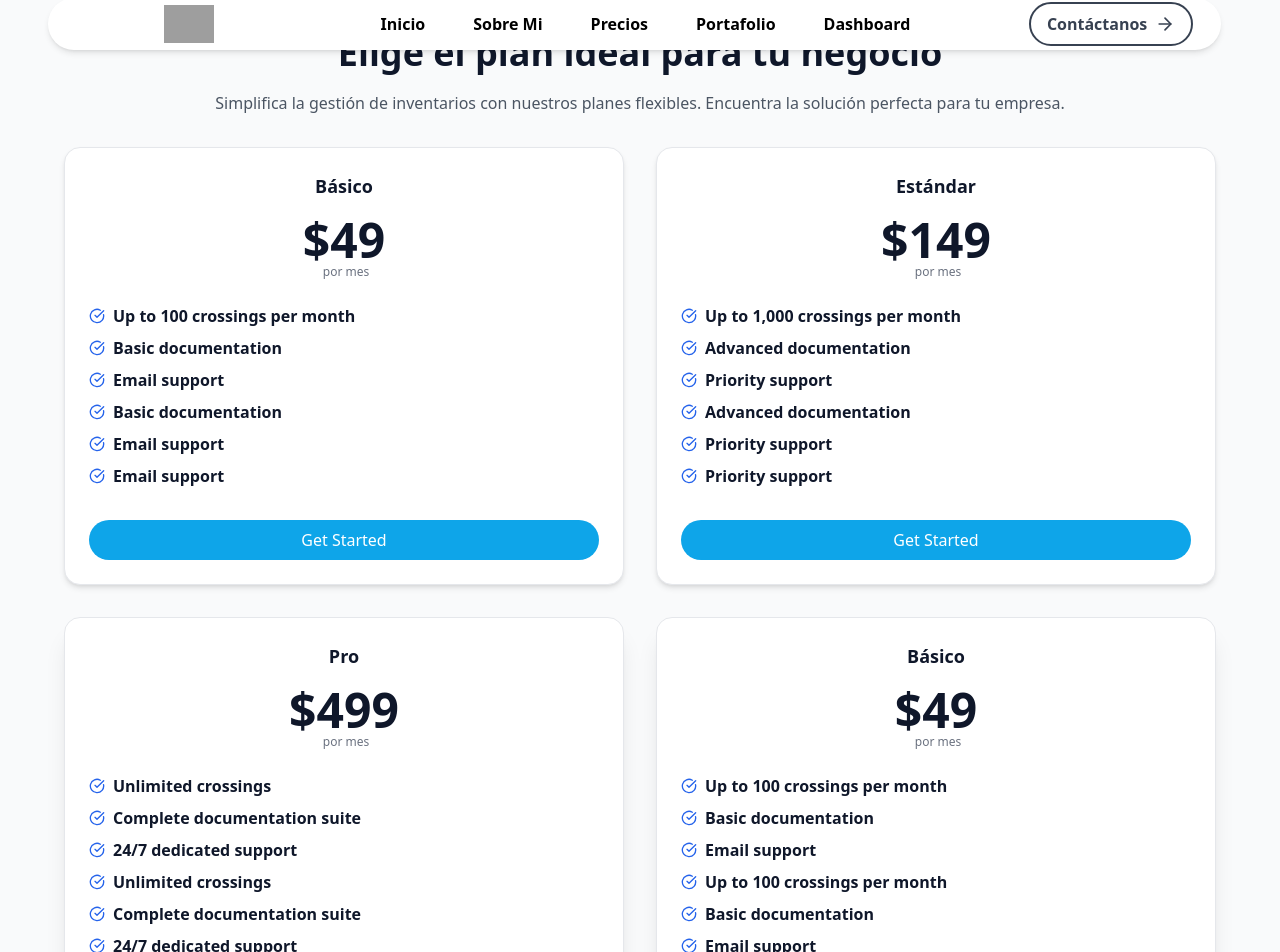
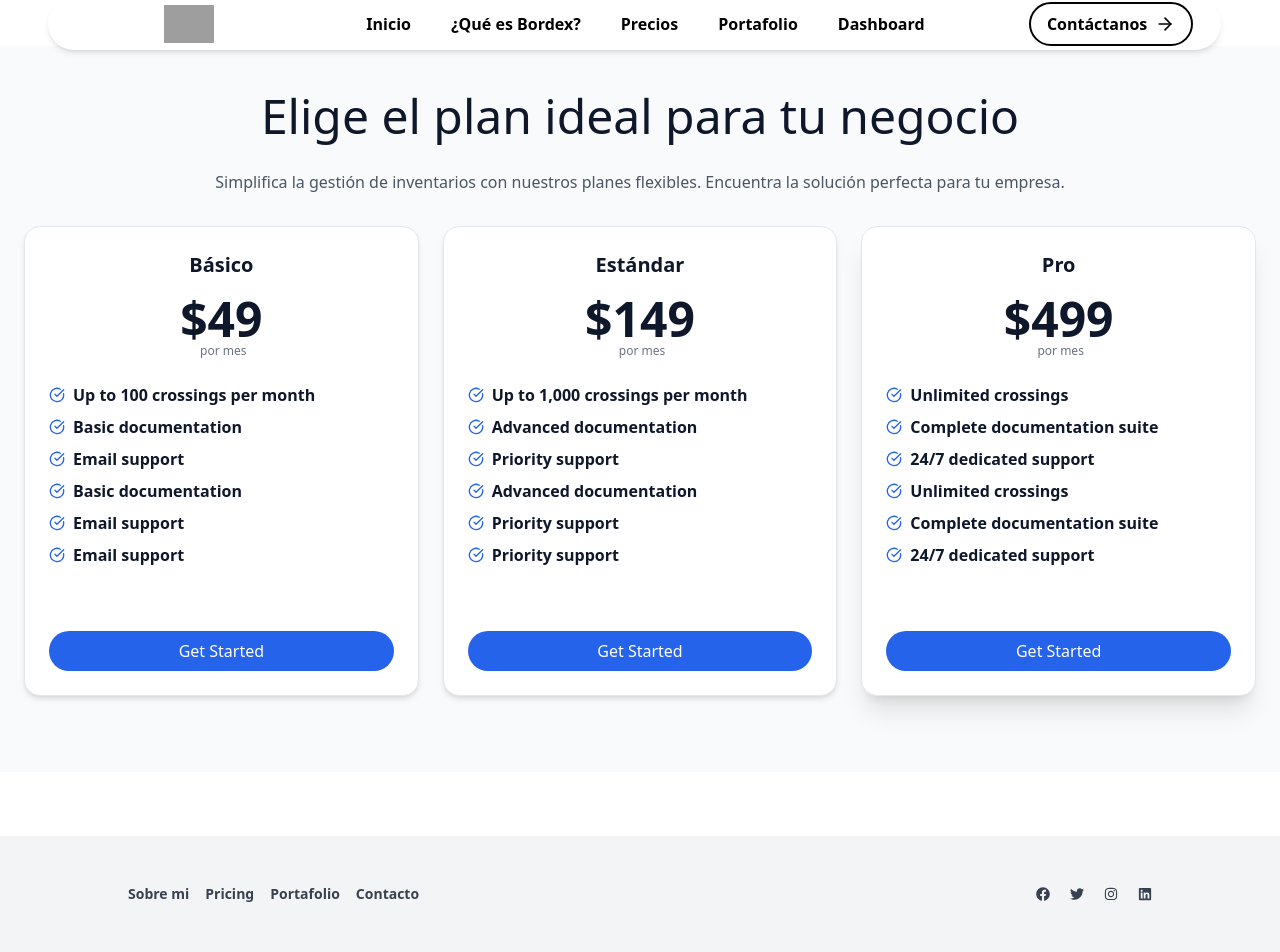
Before and after one commit to ReyMQ28/bordexpage, a Next.js app: page /pricing in a window 1280 px wide. Shown: the part 10-962 px from the top of the page. Built offline with nearby package versions, Linux system fonts and the light colour scheme; grey boxes are pictures that could not be loaded.

Commit message:
Se hacen correcciones de asana no2

```diff
--- a/src/app/layout.js
+++ b/src/app/layout.js
@@ -1,8 +1,8 @@
 import "./globals.css"
 
 export const metadata = {
-  title: "Bordex - Optimiza tus procesos con Bordex",
-  description: "Bordex la herramienta ideal para el control eficiente de inventarios.",
+  title: "Bordex",
+  description: "Optimiza tus procesos con Bordex la herramienta ideal para el control eficiente de inventarios.",
 }
 
 export default function RootLayout({ children }) {
--- a/src/app/page.js
+++ b/src/app/page.js
@@ -7,8 +7,7 @@ import Compañias from "../components/Compañias";
 import Pricing from "../components/Pricing";
 import MiddleSide from "../components/MiddleSide";
 
-
-import { ArrowRight, CheckCircle, Globe, Shield, Zap } from "lucide-react";
+// import { ArrowRight, CheckCircle, Globe, Shield, Zap } from "lucide-react";
 
 export default function Home() {
   return (
@@ -18,10 +17,10 @@ export default function Home() {
         <InfoSection />
         <Caracteristics />
         <HowToUSe />
+        <Pricing />
+        <MiddleSide />
         <Compañias />
-        <Pricing />
-       <MiddleSide />
-        <section className="w-full py-12 md:py-24 lg:py-32 xl:py-48">
+        {/* <section className="w-full py-12 md:py-24 lg:py-32 xl:py-48">
           <div className="container px-4 md:px-6">
             <div className="grid gap-6 lg:grid-cols-2 lg:gap-12 xl:grid-cols-2">
               <div className="flex flex-col justify-center space-y-4">
@@ -275,7 +274,7 @@ export default function Home() {
               </div>
             </div>
           </div>
-        </section>
+        </section> */}
       </main>
       <Footer />
     </div>
--- a/src/components/Compañias.jsx
+++ b/src/components/Compañias.jsx
@@ -4,7 +4,7 @@ import Image from "next/image";
 
 const Compañias = () => {
   return (
-    <div className="bg-white flex flex-wrap justify-around items-center p-4 sm:p-8 md:p-12">
+    <div className="flex flex-wrap justify-around items-center sm:p-8 md:p-2 mb-16 ">
       <Link href="https://example.com/link4">
         <Image
           src="https://i.postimg.cc/tCy5sPJB/UDD-negro.png"
--- a/src/components/Footer.jsx
+++ b/src/components/Footer.jsx
@@ -1,26 +1,42 @@
-
-import { FaFacebook, FaTwitter, FaInstagram, FaLinkedin } from 'react-icons/fa';
-import Link from 'next/link';
+import { FaFacebook, FaTwitter, FaInstagram, FaLinkedin } from "react-icons/fa";
+import Link from "next/link";
 
 const Footer = () => {
   return (
-        <footer className="bg-blue-50 p-4 md:px-32 md:py-12 text-sm">
+    <footer className="bg-gray-100 p-4 md:px-32 md:py-12 text-sm">
       <div className="flex flex-col md:flex-row justify-between items-center mb-16">
         <div className="flex flex-col md:flex-row space-y-4 md:space-y-0 md:space-x-4 font-[family-name:var(--font-quicksand)]">
-                    <Link href="/about" className="text-gray-700 font-semibold">Sobre mi</Link>
-                    <Link href="/blog" className="text-gray-700 font-semibold">Pricing</Link>
-                    <Link href="/gallery" className="text-gray-700 font-semibold">Portafolio</Link>
-                    <Link href="/contact" className="text-gray-700 font-semibold">Contacto</Link>
+          <Link href="/about" className="text-gray-700 font-semibold">
+            Sobre mi
+          </Link>
+          <Link href="/blog" className="text-gray-700 font-semibold">
+            Pricing
+          </Link>
+          <Link href="/gallery" className="text-gray-700 font-semibold">
+            Portafolio
+          </Link>
+          <Link href="/contact" className="text-gray-700 font-semibold">
+            Contacto
+          </Link>
         </div>
         <div className="flex space-x-5 mt-4 md:mt-0">
-                    <Link href="https://facebook.com" className="text-gray-700"><FaFacebook /></Link>
-                    <Link href="https://twitter.com" className="text-gray-700"><FaTwitter /></Link>
-                    <Link href="https://instagram.com" className="text-gray-700"><FaInstagram /></Link>
-                    <Link href="https://linkedin.com" className="text-gray-700"><FaLinkedin /></Link>
+          <Link href="https://facebook.com" className="text-gray-700">
+            <FaFacebook />
+          </Link>
+          <Link href="https://twitter.com" className="text-gray-700">
+            <FaTwitter />
+          </Link>
+          <Link href="https://instagram.com" className="text-gray-700">
+            <FaInstagram />
+          </Link>
+          <Link href="https://linkedin.com" className="text-gray-700">
+            <FaLinkedin />
+          </Link>
         </div>
       </div>
-            <div className="text-center b-12 text-gray-400">
-                &copy; 2025 Desarrollado por WONLY. Todos los derechos reservados.
+      <div className="text-center b-12 font-semibold text-gray-400">
+        &copy; 2025 Desarrollado por <Link className="font-bold font-sans" href={""}>SevenTwo</Link>. Todos los
+        derechos reservados.
       </div>
     </footer>
   );
--- a/src/components/Header.jsx
+++ b/src/components/Header.jsx
@@ -51,26 +51,29 @@ function Header() {
         </Link>
       </div>
       <nav
-        className={`hidden md:flex space-x-8 ml-12 ${isScrolled ? " " : ""}`}
+        className={`hidden md:flex space-x-6 ml-12 ${isScrolled ? " " : ""}`}
       >
-        <Link href="/" className="hover:text-sky-500 font-semibold px-2">
+        <Link href="/" className="hover:text-blue-600 font-semibold px-2">
           Inicio
         </Link>
-        <Link href="" className="hover:text-sky-600 font-semibold px-2">
-          Sobre Mi
+        <Link href="" className="hover:text-blue-600 font-semibold px-2">
+          ¿Qué es Bordex?
         </Link>
-        <Link href="/pricing" className="hover:text-sky-600 font-semibold px-2">
+        <Link
+          href="/pricing"
+          className="hover:text-blue-600 font-semibold px-2"
+        >
           Precios
         </Link>
-        <Link href="" className="hover:text-sky-600 font-semibold px-2">
+        <Link href="" className="hover:text-blue-600 font-semibold px-2">
           Portafolio
         </Link>
-        <Link href="" className="hover:text-sky-600 font-semibold px-2">
+        <Link href="" className="hover:text-blue-600 font-semibold px-2">
           Dashboard
         </Link>
       </nav>
       <div className="hidden md:flex space-x-4 mr-6 font-semibold">
-        <button className="rounded-full px-4 py-2 flex items-center justify-center gap-2 flex-rows border-2 border-gray-700 text-gray-700 hover:bg-sky-500 hover:text-white">
+        <button className="rounded-full px-4 py-2 flex items-center justify-center gap-2 flex-rows border-2 border-black  hover:bg-blue-600 hover:text-white hover:border-transparent">
           <Link href={`/contactanos`}>Contáctanos</Link>
           <ArrowRight className="h-5 w-5" />
         </button>
@@ -107,13 +110,7 @@ function Header() {
             >
               Blog
             </Link>
-            <Link
-              href={`/unete`}
-              className="text-gray-700 hover:text-gray-900 font-semibold"
-              onClick={closeMenu}
-            >
-              Únase a Nosotros
-            </Link>
+
             <Link
               href={`/contactanos`}
               className="text-gray-700 hover:text-gray-900 font-semibold"
--- a/src/components/HowToUse.jsx
+++ b/src/components/HowToUse.jsx
@@ -23,7 +23,7 @@ const steps = [
 
 export default function HowToUse() {
   return (
-    <section className="w-full py-12 md:py-24 lg:py-16 bg-white">
+    <section className="w-full py-12 md:py-16 lg:py-14 bg-white">
       <div className="container px-4 md:px-6">
         <div className="flex flex-col items-center justify-center space-y-4 text-center">
           <div className="space-y-2 max-w-[800px]">
--- a/src/components/InfoSection.jsx
+++ b/src/components/InfoSection.jsx
@@ -16,7 +16,7 @@ function InfoSection() {
           height={640}
         />
 
-        <div className="absolute inset-0 bg-sky-400/30"></div>
+        <div className="absolute inset-0 bg-blue-700/30"></div>
         <div className="flex flex-col items-center justify-center absolute inset-0 mx-44">
           <BotonLeerMas />
           <h1 className="text-7xl md:text-7xl font text-center font-semibold text-white mb-6">
@@ -26,11 +26,11 @@ function InfoSection() {
             Optimiza tus procesos con Bordex, la herramienta ideal para el
             control eficiente de inventarios.
           </h2>
-          <div className="flex gap-5 mt-6 w-auto   ">
-            <button className="bg-sky-600 hover:bg-sky-700 text-white px-8 py-2 rounded-lg">
+          <div className="flex gap-4 mt-6 w-auto">
+            <button className="bg-blue-600 hover:bg-blue-500 text-white px-8 py-2 rounded-lg">
               Explorar Funciones
             </button>
-            <button className="flex flex-row items-center justify-center text-white py-3 rounded-lg hover:bg-white/10 px-3">
+            <button className="flex flex-row items-center justify-center text-white py-2 px-8 rounded-lg hover:bg-white/10 ">
               <p className="font-bold">Conoce Más </p>{" "}
               <ArrowRight className="w-4 h-4 ml-1 text-white font-extrabold transition-transform duration-300 hover:translate-x-1" />{" "}
             </button>
--- a/src/components/MiddleSide.jsx
+++ b/src/components/MiddleSide.jsx
@@ -8,23 +8,23 @@ import Image from "next/image";
 
 const MiddleSide = () => {
   return (
-    <div className=" bg-gray-50">
+    <div className=" bg-gray-50 mx-auto">
       {/* MiddleSide */}
-      <div>
+      <div className="">
         <div className="w-full grid grid-cols-4 max-w-[1200px] gap-4 mx-auto bg-white">
-          <button className="flex flex-row justify-center items-center gap-2 bg-sky-500 text-white py-3 rounded-lg hover:bg-sky-100 hover:text-blue-400">
+          <button className="flex flex-row justify-center items-center gap-2 bg-blue-600 text-white py-3 rounded-lg hover:bg-blue-500/10 hover:text-blue-400">
             <HiOutlineUsers className="text-xl" />{" "}
             <p className="font-semibold text-lg">Team Scheduling </p>
           </button>
-          <button className="flex flex-row justify-center items-center gap-2 py-3 rounded-lg hover:bg-sky-100 hover:text-blue-400">
+          <button className="flex flex-row justify-center items-center gap-2 py-3 rounded-lg hover:bg-blue-500/10 hover:text-blue-400">
             <RiBankLine className="text-xl" />{" "}
             <p className="font-semibold text-lg">Payments </p>
           </button>
-          <button className="flex flex-row justify-center items-center gap-2 py-3 rounded-lg hover:bg-sky-100 hover:text-blue-400">
+          <button className="flex flex-row justify-center items-center gap-2 py-3 rounded-lg hover:bg-blue-500/10 hover:text-blue-400">
             <TbDeviceDesktopCode className="text-xl" />{" "}
             <p className="font-semibold text-lg">Embedding </p>
           </button>
-          <button className="flex flex-row justify-center items-center gap-2 py-3 rounded-lg hover:bg-sky-100 hover:text-blue-400">
+          <button className="flex flex-row justify-center items-center gap-2 py-3 rounded-lg hover:bg-blue-500/10 hover:text-blue-400">
             <LuNetwork className="text-xl" />{" "}
             <p className="font-semibold text-lg">Workflows</p>
           </button>
@@ -74,7 +74,7 @@ const MiddleSide = () => {
           </div>
           <button
             variant="secondary"
-            className="mt-8 bg-sky-500 text-white rounded-full w-32 p-3 px-auto hover:bg-sky-600 "
+            className="mt-8 bg-blue-600 text-white rounded-full w-32 p-3 px-auto hover:bg-sky-600 "
           >
             Learn More
           </button>
--- a/src/components/Pricing.jsx
+++ b/src/components/Pricing.jsx
@@ -4,12 +4,12 @@ function Pricing() {
   return (
     <section
       id="pricing"
-      className="w-full py-12 md:py-20 lg:py-10 mb-12 bg-gray-50"
+      className="w-full flex flex-col items-center py-12 md:py-20 lg:py-10 mb-16 mt-14 justify-center bg-gray-50"
     >
       <div className="container px-4 mb-1 md:px-6">
         <div className="flex flex-col items-center justify-center space-y-4 text-center">
           <div className="">
-            <h2 className="text-4xl mb-4 text-slate-900 font-semibold md:text-4xl/tight">
+            <h2 className="text-5xl mb-6 text-slate-900 font-medium md:text-5xl/tight">
               Elige el plan ideal para tu negocio
             </h2>
             <p className="inline-block rounded-lg px-3 mb-8 text-md text-gray-600">
@@ -19,18 +19,18 @@ function Pricing() {
           </div>
         </div>
 
-        <div className="mx-auto grid max-w-6xl mb-8 grid-cols-1 sm:grid-cols-2 lg:grid-cols-2 gap-8">
+        <div className="lg:mx-auto lg:grid lg:max-w-7xl lg:mb-8 grid-cols-1 sm:grid-cols-2 lg:grid-cols-3 gap-6">
           {/* Recuadro 1 */}
-          <div className="flex flex-col justify-between rounded-2xl bg-white border border-gray-200 p-6 shadow-md hover:border-sky-900 hover:bg-blue-500/10">
+          <div className="flex flex-col justify-around rounded-2xl h-12/12 bg-white border border-gray-200 p-6 shadow-md hover:border-sky-900 hover:bg-blue-500/10 select-none">
             <div className="flex flex-col text-slate-900">
               <div className="space-y-2">
-                <h3 className="text-lg text-center font-semibold">Básico</h3>
+                <h3 className="text-xl text-center font-semibold">Básico</h3>
               </div>
               <div className="mt-4 flex flex-col items-center">
                 <span className="text-5xl font-bold">$49</span>
                 <span className="ml-1 text-xs text-gray-500">por mes</span>
               </div>
-              <ul className="mt-6 space-y-2 font-semibold">
+              <ul className="mt-6 space-y-2 font-semibold mb-8">
                 <li className="flex items-center gap-2">
                   <CheckCircle className="h-4 w-4 text-blue-600" />
                   <span>Up to 100 crossings per month</span>
@@ -58,21 +58,21 @@ function Pricing() {
               </ul>
             </div>
 
-            <button className="mt-8 bg-sky-500 text-white rounded-full w-auto py-2 hover:bg-sky-600">
+            <button className="mt-8 bg-blue-600 text-white rounded-full w-auto py-2 hover:bg-blue-500">
               Get Started
             </button>
           </div>
           {/* Recuadro 2 */}
-          <div className="flex flex-col justify-between rounded-2xl bg-white border border-gray-200 p-6 shadow-md hover:border-sky-900 hover:bg-blue-500/10">
+          <div className="flex flex-col justify-around rounded-2xl h-12/12 bg-white border border-gray-200 p-6 shadow-md hover:border-sky-900 hover:bg-blue-500/10 select-none">
             <div className="flex flex-col text-slate-900">
               <div className="space-y-2">
-                <h3 className="text-lg text-center font-semibold ">Estándar</h3>
+                <h3 className="text-xl text-center font-semibold ">Estándar</h3>
               </div>
               <div className="mt-4 flex flex-col items-center">
                 <span className="text-5xl font-bold">$149</span>
                 <span className="ml-1 text-xs text-gray-500">por mes</span>
               </div>
-              <ul className="mt-6 space-y-2 font-semibold">
+              <ul className="mt-6 space-y-2 font-semibold mb-8">
                 <li className="flex items-center gap-2">
                   <CheckCircle className="h-4 w-4 text-blue-600" />
                   <span>Up to 1,000 crossings per month</span>
@@ -101,22 +101,22 @@ function Pricing() {
             </div>
             <button
               variant="secondary"
-              className="mt-8 bg-sky-500 text-white rounded-full w-auto py-2 hover:bg-sky-600"
+              className="mt-8 bg-blue-600 text-white rounded-full w-auto py-2 hover:bg-blue-500"
             >
               Get Started
             </button>
           </div>
           {/* Recuadro 3 */}
-          <div className="flex flex-col justify-between rounded-2xl bg-white border border-gray-200 p-6 shadow-xl hover:border-sky-900 hover:bg-blue-500/10">
+          <div className="flex flex-col justify-around rounded-2xl h-12/12 bg-white border border-gray-200 p-6 shadow-xl hover:border-sky-900 hover:bg-blue-500/10 select-none">
             <div className="flex- flex-col text-slate-900">
               <div className="space-y-2">
-                <h3 className="text-lg text-center font-semibold">Pro</h3>
+                <h3 className="text-xl text-center font-semibold">Pro</h3>
               </div>
               <div className="mt-4 flex flex-col items-center">
                 <span className="text-5xl font-bold">$499</span>
                 <span className="ml-1 text-xs text-gray-500">por mes</span>
               </div>
-              <ul className="mt-6 space-y-2 font-semibold">
+              <ul className="mt-6 space-y-2 font-semibold mb-8">
                 <li className="flex items-center gap-2">
                   <CheckCircle className="h-4 w-4 text-blue-600" />
                   <span>Unlimited crossings</span>
@@ -143,49 +143,7 @@ function Pricing() {
                 </li>
               </ul>
             </div>
-            <button className="mt-8 bg-sky-500 text-white rounded-full w-auto py-2 hover:bg-sky-600">
-              Contact Sales
-            </button>
-          </div>
-          {/* Recuadro 4 */}
-          <div className="flex flex-col justify-between rounded-2xl bg-white border border-gray-200 p-6 shadow-xl hover:border-sky-900 hover:bg-blue-500/10">
-            <div className="flex flex-col text-slate-900">
-              <div className="space-y-2">
-                <h3 className="text-lg text-center font-semibold">Básico</h3>
-              </div>
-              <div className="mt-4 flex flex-col items-center">
-                <span className="text-5xl font-bold">$49</span>
-                <span className="ml-1 text-xs text-gray-500">por mes</span>
-              </div>
-              <ul className="mt-6 space-y-2 font-semibold">
-                <li className="flex items-center gap-2">
-                  <CheckCircle className="h-4 w-4 text-blue-600" />
-                  <span>Up to 100 crossings per month</span>
-                </li>
-                <li className="flex items-center gap-2">
-                  <CheckCircle className="h-4 w-4 text-blue-600" />
-                  <span>Basic documentation</span>
-                </li>
-                <li className="flex items-center gap-2">
-                  <CheckCircle className="h-4 w-4 text-blue-600" />
-                  <span>Email support</span>
-                </li>
-                <li className="flex items-center gap-2">
-                  <CheckCircle className="h-4 w-4 text-blue-600" />
-                  <span>Up to 100 crossings per month</span>
-                </li>
-                <li className="flex items-center gap-2">
-                  <CheckCircle className="h-4 w-4 text-blue-600" />
-                  <span>Basic documentation</span>
-                </li>
-                <li className="flex items-center gap-2">
-                  <CheckCircle className="h-4 w-4 text-blue-600" />
-                  <span>Email support</span>
-                </li>
-              </ul>
-            </div>
-
-            <button className="mt-8 bg-sky-500 text-white rounded-full w-auto py-2 hover:bg-sky-600">
+            <button className="mt-8 bg-blue-600 text-white rounded-full w-auto py-2 hover:bg-blue-500">
               Get Started
             </button>
           </div>
```
Lines whose indentation alone changed are shown as unchanged.
